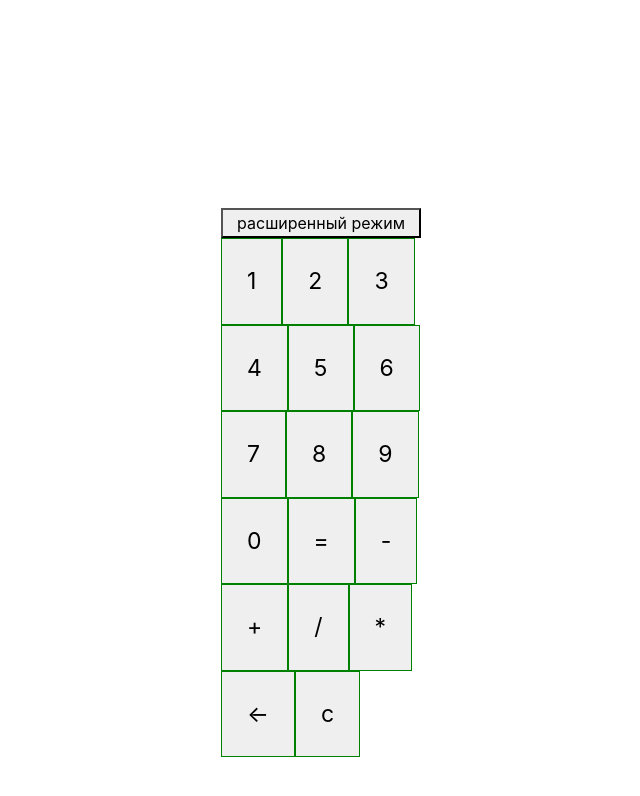
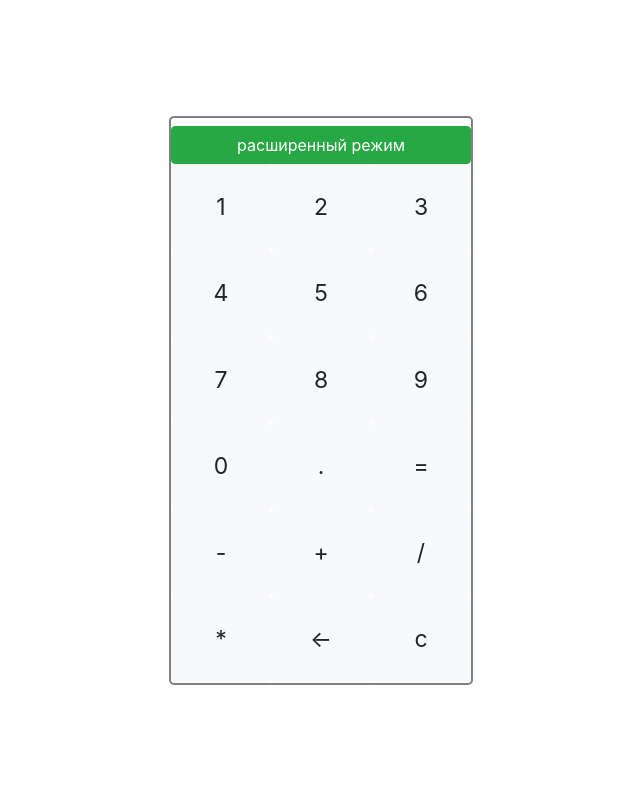
Before and after one commit to Zorotk/Calculator, a React (Create React App) app: page / in a window 1280 px wide. Shown: the top 796 px of the page, without its empty margins (319-959 px from the left). Built offline with nearby package versions, Linux system fonts and the light colour scheme.

Commit message:
add style

```diff
--- a/src/components/Calculator.jsx
+++ b/src/components/Calculator.jsx
@@ -2,17 +2,17 @@ import React from 'react';
 import '../styles/toolbar.scss'
 import CalcState from '../store/calcState'
 import { observer } from 'mobx-react-lite'
-
+import {Button} from 'react-bootstrap'
 const Calculator = observer(() => {
     return (
         <div className="Calculator">
             {/* <h2>{CalcState.display.join('')}</h2> */}
             <div className={'Calculator__panel'}>
                 <h2> {CalcState.value2 == '' ? CalcState.value1 : CalcState.value2}</h2>
-                <button onClick={() => CalcState.extend()}>расширенный режим</button>
+                <Button variant="success" className={'Calculator__panel__ext'} onClick={() => CalcState.extend()}>расширенный режим</Button>
                 <div >
                     {CalcState.btnValues.map((btn, i) => (
-                        <button className="Calculator__panel__btn" onClick={() => CalcState.btnHandler(btn)} key={i}>{btn} </button>
+                        <Button variant="light" className="Calculator__panel__btn" onClick={() => CalcState.btnHandler(btn)} key={i}>{btn} </Button>
                     ))}
                 </div>
             </div>
--- a/src/store/calcState.js
+++ b/src/store/calcState.js
@@ -1,7 +1,7 @@
 import { makeAutoObservable } from "mobx";
 
 class CalcState {
-    btnValues = '1234567890=-+/*←c'.split('')
+    btnValues = '1234567890.=-+/*←c'.split('')
     value1 = ''
     value2 = ''
     currentOperator = ''
@@ -12,7 +12,7 @@ class CalcState {
 
     extend() {
         const extArr = ['x*', 'sqrt']
-        this.btnValues.length === 17
+        this.btnValues.length === 18
             ? this.btnValues.push(...extArr)
             : this.btnValues.splice((this.btnValues.length - extArr.length), extArr.length)
     }
@@ -38,7 +38,7 @@ class CalcState {
         }
         this.display.push(btn)
 
-        const isOperator = this.btnValues.slice(10).some(v => v == btn)
+        const isOperator = this.btnValues.slice(11).some(v => v == btn)
         if (isOperator) {
             if (this.value2 !== '' && this.currentOperator) {
                 this.value1 = this.calc(+this.value1, +this.value2, this.currentOperator)
--- a/src/styles/app.scss
+++ b/src/styles/app.scss
@@ -4,6 +4,7 @@
   margin: 0;
   padding: 0;
   box-sizing: border-box;
+
 }
 
 .app {
--- a/src/styles/toolbar.scss
+++ b/src/styles/toolbar.scss
@@ -1,7 +1,6 @@
 @import "./variables";
 
 .Calculator {
-
   background-color: white;
   display: flex;
   align-items: center;
@@ -11,29 +10,22 @@
 
   &__panel {
     display: flex;
+    align-items: flex-end;
     flex-direction: column;
-    width: 200px;
-    height: 400px;
+    width: 304px;
+
+    border: 2px solid gray;
+    border-radius: 5px;
+    &__ext {
+      width: 100%;
+    }
 
     &__btn {
       padding: 25px;
-      border: 1px solid green;
       font-size: 23px;
-      outline: none;
       cursor: pointer;
-
+      width:100px;
+      text-align: center;
     }
   }
-
-
-  .setting-bar {
-    height: $toolbar-height;
-    background-color: white;
-    display: flex;
-    align-items: center;
-    position: absolute;
-    width: 100%;
-    box-shadow: 0 4px 5px gray;
-    top: $toolbar-height;
-  }
 }
```
